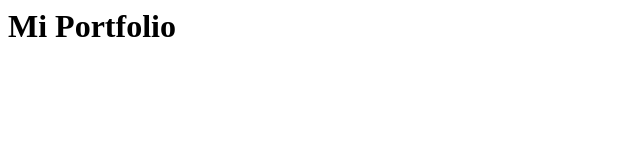
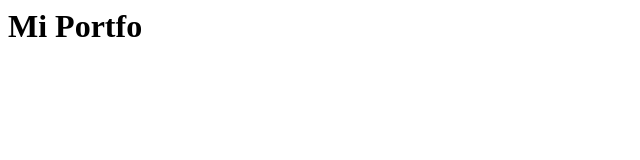
Before and after one commit to LindaAlberca/Prueba, a plain HTML site: page index.html in a window 1280 px wide. Shown: the full height of the page, 0-640 px from the left. Drawn offline with Linux system fonts and the light colour scheme.

Commit message:
Update index.html

```diff
--- a/index.html
+++ b/index.html
@@ -1,3 +1,3 @@
-<h1>Mi Portfolio
+<h1>Mi Portfo
 
 </h1>
```
